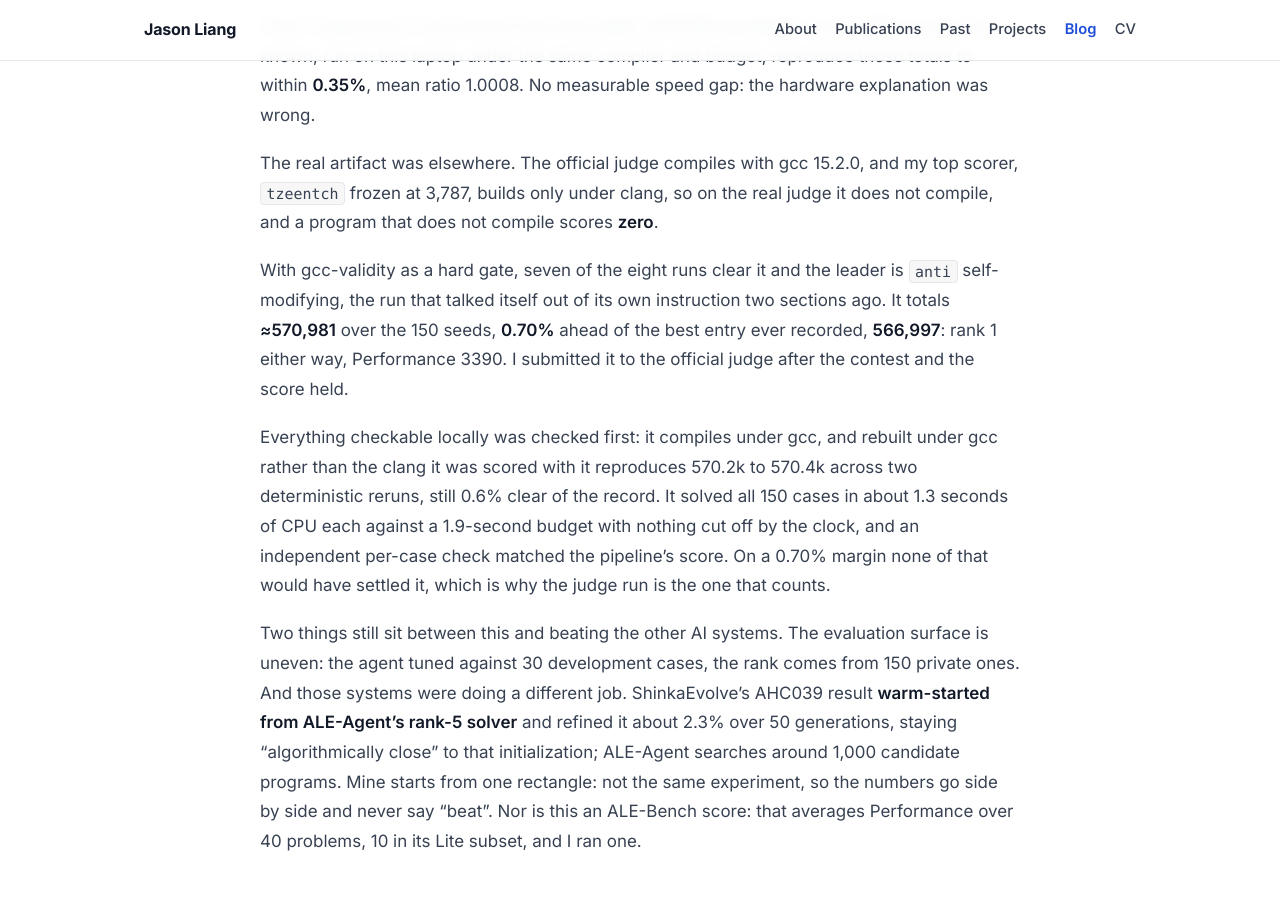
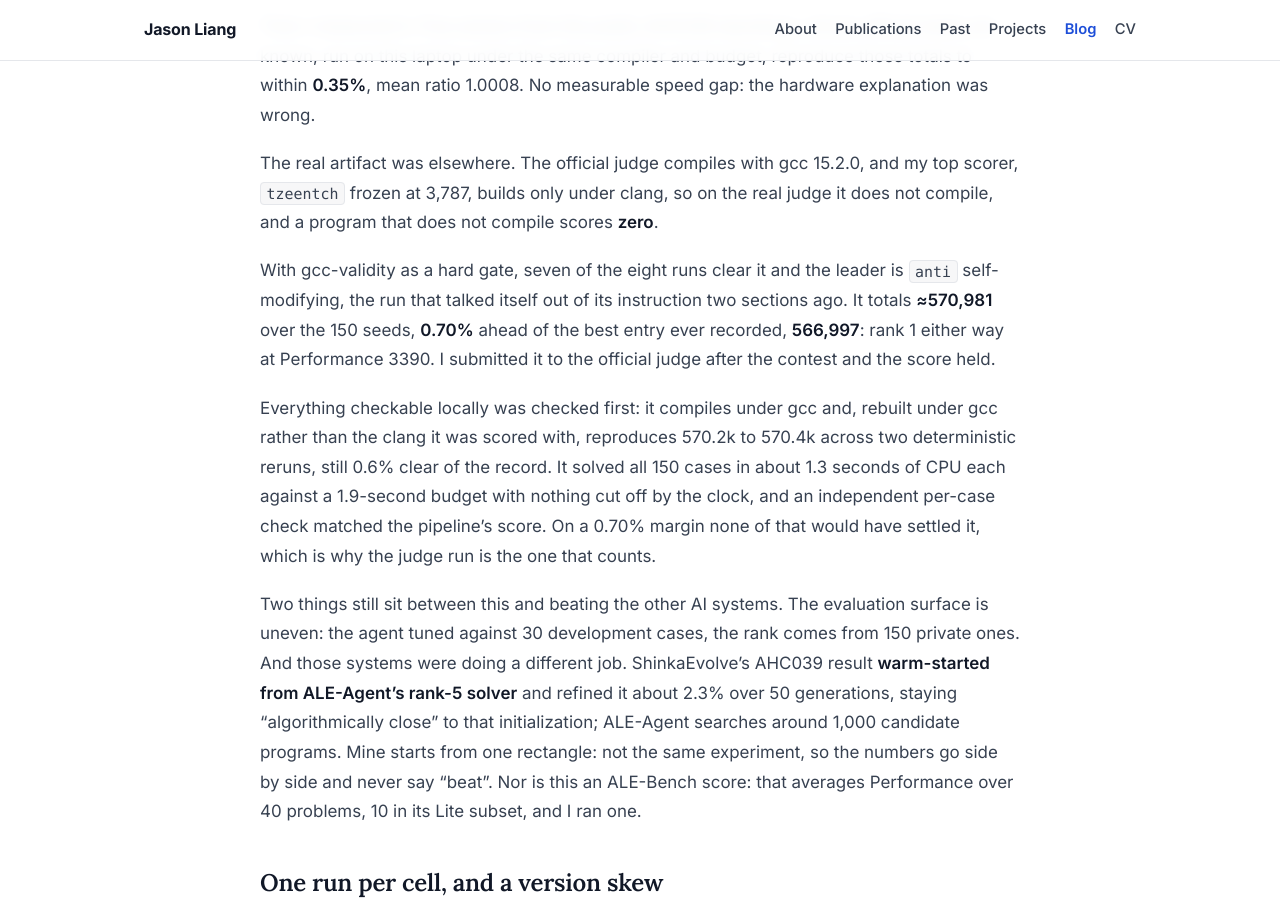
Before and after one commit to jasonzliang/jasonzliang.github.io, a Jekyll site: the page built from _posts/2026-08-08-ale-bench.md, in a window 1280 px wide and 900 px high, scrolled down 3522 px. Built offline with Jekyll 4.4.1, drawn with Linux system fonts in a browser that asks for light colours.

```diff
--- a/_posts/2026-08-08-ale-bench.md
+++ b/_posts/2026-08-08-ale-bench.md
@@ -137,15 +137,15 @@ the real judge it does not compile, and a program that does not compile scores
 **zero**.
 
 With gcc-validity as a hard gate, seven of the eight runs clear it and the
-leader is `anti` self-modifying, the run that talked itself out of its own
+leader is `anti` self-modifying, the run that talked itself out of its
 instruction two sections ago. It totals **≈570,981** over the 150 seeds,
-**0.70%** ahead of the best entry ever recorded, **566,997**: rank 1 either way,
-Performance 3390. I submitted it to the official judge after the contest and the
-score held.
+**0.70%** ahead of the best entry ever recorded, **566,997**: rank 1 either way
+at Performance 3390. I submitted it to the official judge after the contest and
+the score held.
 
-Everything checkable locally was checked first: it compiles under gcc, and
-rebuilt under gcc rather than the clang it was scored with it reproduces 570.2k
-to 570.4k across two deterministic reruns, still 0.6% clear of the record. It
+Everything checkable locally was checked first: it compiles under gcc and,
+rebuilt under gcc rather than the clang it was scored with, reproduces 570.2k to
+570.4k across two deterministic reruns, still 0.6% clear of the record. It
 solved all 150 cases in about 1.3 seconds of CPU each against a 1.9-second
 budget with nothing cut off by the clock, and an independent per-case check
 matched the pipeline's score. On a 0.70% margin none of that would have settled
```
